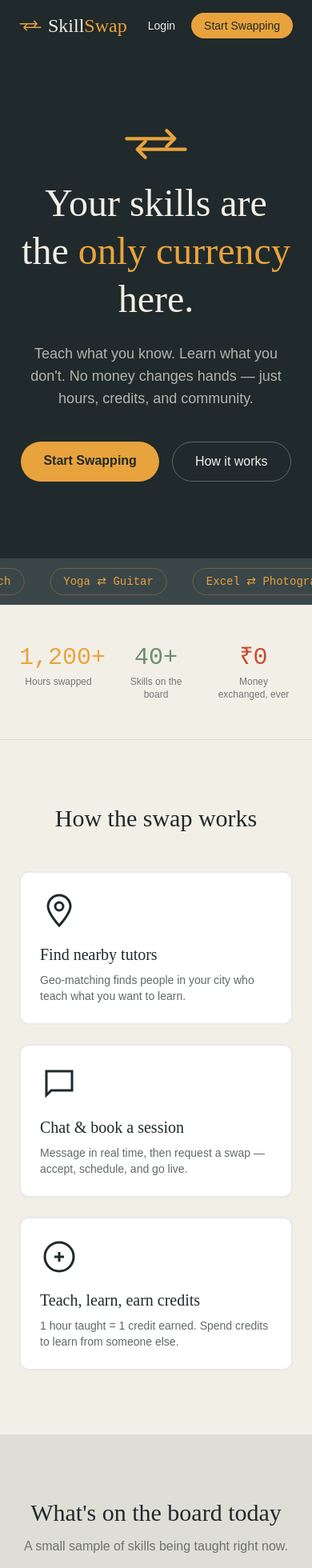
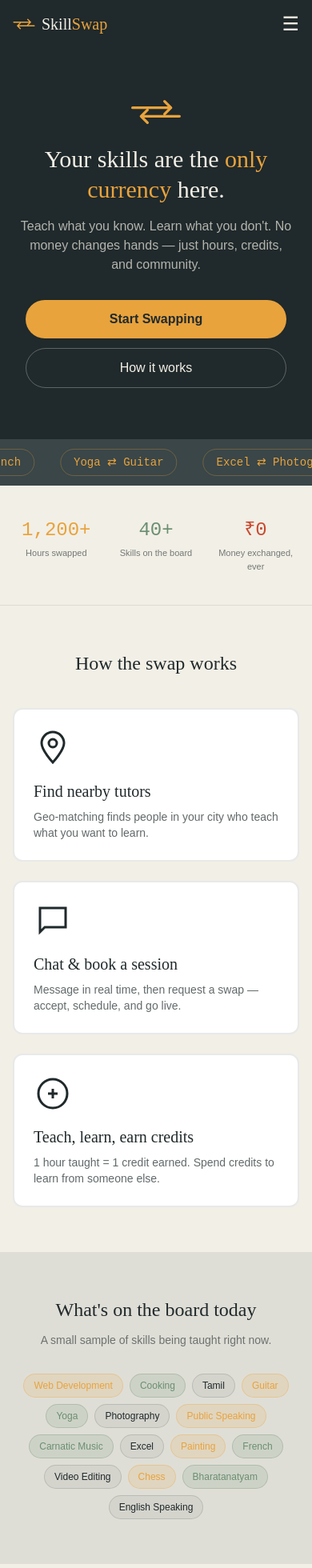
Before and after one commit to GiriDream/skillswap, a React (Vite) app in the folder client/: page / in a window 390 px wide. Shown: the top 1960 px of the page at 80% size. Built offline with nearby package versions, Linux system fonts and the light colour scheme.

Commit message:
Responsive design + video call fix

```diff
--- a/client/src/components/common/Navbar.jsx
+++ b/client/src/components/common/Navbar.jsx
@@ -9,26 +9,34 @@ function Navbar() {
   const { notifications, unreadCount, markAllRead } = useNotifications();
   const navigate = useNavigate();
   const [showBell, setShowBell] = useState(false);
+  const [menuOpen, setMenuOpen] = useState(false);
 
   const handleBellClick = () => {
     setShowBell(!showBell);
     if (!showBell) markAllRead();
   };
 
+  const handleLogout = () => {
+    logout();
+    setMenuOpen(false);
+    navigate('/');
+  };
+
   return (
-    <nav className="bg-slate text-chalk px-6 py-4 flex items-center justify-between sticky top-0 z-40">
+    <nav className="bg-slate text-chalk px-4 md:px-6 py-4 sticky top-0 z-40">
+      <div className="flex items-center justify-between">
         <Link to="/" className="flex items-center gap-2">
           <SwapMark className="w-7 h-4" color="#E8A33D" />
-        <span className="font-display text-2xl">Skill<span className="text-marigold">Swap</span></span>
+          <span className="font-display text-xl md:text-2xl">Skill<span className="text-marigold">Swap</span></span>
         </Link>
 
-      <div className="flex items-center gap-5 text-sm">
+        {/* Desktop links */}
+        <div className="hidden md:flex items-center gap-5 text-sm">
           {user ? (
             <>
               <Link to="/dashboard" className="hover:text-marigold transition">Dashboard</Link>
               <Link to="/analytics" className="hover:text-marigold transition">Analytics</Link>
 
-            {/* Notification bell */}
               <div className="relative">
                 <button onClick={handleBellClick} className="relative hover:text-marigold transition">
                   🔔
@@ -38,7 +46,6 @@ function Navbar() {
                     </span>
                   )}
                 </button>
-
                 {showBell && (
                   <div className="absolute right-0 mt-3 w-72 bg-white text-slate rounded-xl shadow-lg border border-slate/10 max-h-80 overflow-y-auto z-50">
                     {notifications.length === 0 ? (
@@ -72,7 +79,7 @@ function Navbar() {
               <span className="font-mono bg-slate-light px-2 py-1 rounded text-marigold">
                 {user.credits} credits
               </span>
-            <button onClick={() => { logout(); navigate('/'); }} className="hover:text-vermilion transition">
+              <button onClick={handleLogout} className="hover:text-vermilion transition">
                 Logout
               </button>
             </>
@@ -85,6 +92,78 @@ function Navbar() {
             </>
           )}
         </div>
+
+        {/* Mobile: bell + hamburger */}
+        <div className="flex md:hidden items-center gap-4">
+          {user && (
+            <button onClick={handleBellClick} className="relative">
+              🔔
+              {unreadCount > 0 && (
+                <span className="absolute -top-2 -right-2 bg-vermilion text-white text-[10px] w-4 h-4 rounded-full flex items-center justify-center">
+                  {unreadCount}
+                </span>
+              )}
+            </button>
+          )}
+          <button onClick={() => setMenuOpen(!menuOpen)} className="text-2xl leading-none">
+            {menuOpen ? '✕' : '☰'}
+          </button>
+        </div>
+      </div>
+
+      {/* Mobile dropdown notifications */}
+      {showBell && (
+        <div className="md:hidden mt-3 bg-white text-slate rounded-xl shadow-lg border border-slate/10 max-h-72 overflow-y-auto">
+          {notifications.length === 0 ? (
+            <p className="p-4 text-sm text-slate/50">No notifications yet.</p>
+          ) : (
+            notifications.map((n) => (
+              <div
+                key={n.id}
+                onClick={() => { setShowBell(false); navigate(`/chat/${n.fromId}`); }}
+                className="p-3 border-b border-slate/5 cursor-pointer text-sm"
+              >
+                <p className="font-medium">{n.fromName}</p>
+                <p className="text-slate/60 text-xs">{n.preview}</p>
+              </div>
+            ))
+          )}
+        </div>
+      )}
+
+      {/* Mobile menu */}
+      {menuOpen && (
+        <div className="md:hidden mt-4 flex flex-col gap-3 text-sm pb-2">
+          {user ? (
+            <>
+              <div className="flex items-center gap-2 pb-2 border-b border-chalk/10">
+                {user.profileImage ? (
+                  <img src={user.profileImage} alt="" className="w-8 h-8 rounded-full object-cover" />
+                ) : (
+                  <span className="w-8 h-8 rounded-full bg-marigold/20 text-marigold flex items-center justify-center">
+                    {user.name?.charAt(0)}
+                  </span>
+                )}
+                <div>
+                  <p>{user.name}</p>
+                  <p className="font-mono text-marigold text-xs">{user.credits} credits</p>
+                </div>
+              </div>
+              <Link to="/dashboard" onClick={() => setMenuOpen(false)} className="hover:text-marigold">Dashboard</Link>
+              <Link to="/analytics" onClick={() => setMenuOpen(false)} className="hover:text-marigold">Analytics</Link>
+              <Link to="/profile" onClick={() => setMenuOpen(false)} className="hover:text-marigold">Profile</Link>
+              <button onClick={handleLogout} className="text-left text-vermilion">Logout</button>
+            </>
+          ) : (
+            <>
+              <Link to="/login" onClick={() => setMenuOpen(false)} className="hover:text-marigold">Login</Link>
+              <Link to="/register" onClick={() => setMenuOpen(false)} className="bg-marigold text-slate px-4 py-2 rounded-full text-center font-medium">
+                Start Swapping
+              </Link>
+            </>
+          )}
+        </div>
+      )}
     </nav>
   );
 }
--- a/client/src/pages/Landing.jsx
+++ b/client/src/pages/Landing.jsx
@@ -39,15 +39,15 @@ function Landing() {
   return (
     <div>
       {/* HERO */}
-      <section className="bg-slate text-chalk px-6 py-24 text-center relative overflow-hidden">
-        <SwapMark className="w-20 h-10 mx-auto mb-6" color="#E8A33D" />
-        <h1 className="font-display text-5xl md:text-6xl leading-tight max-w-3xl mx-auto">
+      <section className="bg-slate text-chalk px-4 py-16 md:px-6 md:py-24 text-center relative overflow-hidden">
+        <SwapMark className="w-16 h-8 md:w-20 md:h-10 mx-auto mb-6" color="#E8A33D" />
+        <h1 className="font-display text-3xl sm:text-4xl md:text-6xl leading-tight max-w-3xl mx-auto">
           Your skills are the <span className="text-marigold">only currency</span> here.
         </h1>
-        <p className="text-chalk/70 max-w-xl mx-auto mt-6 text-lg">
+        <p className="text-chalk/70 max-w-xl mx-auto mt-4 md:mt-6 text-base md:text-lg px-2">
           Teach what you know. Learn what you don't. No money changes hands — just hours, credits, and community.
         </p>
-        <div className="flex gap-4 justify-center mt-10">
+        <div className="flex flex-col sm:flex-row gap-3 sm:gap-4 justify-center mt-8 md:mt-10 px-4">
           <Link to="/register" className="bg-marigold text-slate px-7 py-3 rounded-full font-semibold hover:scale-105 transition">
             Start Swapping
           </Link>
@@ -69,27 +69,27 @@ function Landing() {
       </div>
 
       {/* STATS STRIP */}
-      <section className="bg-chalk px-6 py-12 border-b border-slate/10">
-        <div className="max-w-4xl mx-auto grid grid-cols-3 gap-6 text-center">
+      <section className="bg-chalk px-4 py-10 md:px-6 md:py-12 border-b border-slate/10">
+        <div className="max-w-4xl mx-auto grid grid-cols-3 gap-4 md:gap-6 text-center">
           <div>
-            <p className="font-mono text-3xl md:text-4xl text-marigold">1,200+</p>
-            <p className="text-xs md:text-sm text-slate/60 mt-1">Hours swapped</p>
+            <p className="font-mono text-2xl md:text-4xl text-marigold">1,200+</p>
+            <p className="text-[11px] md:text-sm text-slate/60 mt-1">Hours swapped</p>
           </div>
           <div>
-            <p className="font-mono text-3xl md:text-4xl text-leaf">40+</p>
-            <p className="text-xs md:text-sm text-slate/60 mt-1">Skills on the board</p>
+            <p className="font-mono text-2xl md:text-4xl text-leaf">40+</p>
+            <p className="text-[11px] md:text-sm text-slate/60 mt-1">Skills on the board</p>
           </div>
           <div>
-            <p className="font-mono text-3xl md:text-4xl text-vermilion">₹0</p>
-            <p className="text-xs md:text-sm text-slate/60 mt-1">Money exchanged, ever</p>
+            <p className="font-mono text-2xl md:text-4xl text-vermilion">₹0</p>
+            <p className="text-[11px] md:text-sm text-slate/60 mt-1">Money exchanged, ever</p>
           </div>
         </div>
       </section>
 
       {/* FEATURES */}
-      <section id="how" className="px-6 py-20 max-w-5xl mx-auto">
-        <h2 className="font-display text-3xl text-center mb-12 text-slate">How the swap works</h2>
-        <div className="grid md:grid-cols-3 gap-6">
+      <section id="how" className="px-4 py-14 md:px-6 md:py-20 max-w-5xl mx-auto">
+        <h2 className="font-display text-2xl md:text-3xl text-center mb-10 md:mb-12 text-slate">How the swap works</h2>
+        <div className="grid grid-cols-1 md:grid-cols-3 gap-6">
           <FeatureCard
             title="Find nearby tutors"
             desc="Geo-matching finds people in your city who teach what you want to learn."
@@ -123,15 +123,15 @@ function Landing() {
       </section>
 
       {/* POPULAR SKILLS - tag cloud */}
-      <section className="bg-slate-light/10 px-6 py-20">
+      <section className="bg-slate-light/10 px-4 py-14 md:px-6 md:py-20">
         <div className="max-w-4xl mx-auto text-center">
-          <h2 className="font-display text-3xl text-slate mb-3">What's on the board today</h2>
-          <p className="text-slate/60 mb-8">A small sample of skills being taught right now.</p>
-          <div className="flex flex-wrap justify-center gap-3">
+          <h2 className="font-display text-2xl md:text-3xl text-slate mb-3">What's on the board today</h2>
+          <p className="text-slate/60 mb-8 text-sm md:text-base">A small sample of skills being taught right now.</p>
+          <div className="flex flex-wrap justify-center gap-2 md:gap-3">
             {popularSkills.map((skill, i) => (
               <span
                 key={skill}
-                className={`px-4 py-2 rounded-full text-sm font-medium border ${
+                className={`px-3 py-1.5 md:px-4 md:py-2 rounded-full text-xs md:text-sm font-medium border ${
                   i % 3 === 0
                     ? 'bg-marigold/15 text-marigold border-marigold/30'
                     : i % 3 === 1
@@ -147,9 +147,9 @@ function Landing() {
       </section>
 
       {/* TESTIMONIALS */}
-      <section className="px-6 py-20 max-w-4xl mx-auto">
-        <h2 className="font-display text-3xl text-center mb-12 text-slate">From the community</h2>
-        <div className="grid md:grid-cols-2 gap-6">
+      <section className="px-4 py-14 md:px-6 md:py-20 max-w-4xl mx-auto">
+        <h2 className="font-display text-2xl md:text-3xl text-center mb-10 md:mb-12 text-slate">From the community</h2>
+        <div className="grid grid-cols-1 md:grid-cols-2 gap-6">
           {testimonials.map((t, i) => (
             <div key={i} className="bg-white border-2 border-slate/10 rounded-xl p-6">
               <p className="text-slate/80 text-sm leading-relaxed mb-4">"{t.quote}"</p>
@@ -161,22 +161,22 @@ function Landing() {
       </section>
 
       {/* FINAL CTA */}
-      <section className="bg-slate text-chalk px-6 py-20 text-center">
-        <SwapMark className="w-16 h-8 mx-auto mb-5" color="#E8A33D" />
-        <h2 className="font-display text-4xl mb-4">Ready to swap your first skill?</h2>
-        <p className="text-chalk/70 mb-8">Sign up free — you start with 5 credits, no card required.</p>
-        <Link to="/register" className="bg-marigold text-slate px-8 py-3.5 rounded-full font-semibold hover:scale-105 transition inline-block">
+      <section className="bg-slate text-chalk px-4 py-14 md:px-6 md:py-20 text-center">
+        <SwapMark className="w-14 h-7 md:w-16 md:h-8 mx-auto mb-5" color="#E8A33D" />
+        <h2 className="font-display text-2xl md:text-4xl mb-4 px-2">Ready to swap your first skill?</h2>
+        <p className="text-chalk/70 mb-8 text-sm md:text-base">Sign up free — you start with 5 credits, no card required.</p>
+        <Link to="/register" className="bg-marigold text-slate px-7 py-3 md:px-8 md:py-3.5 rounded-full font-semibold hover:scale-105 transition inline-block">
           Create Free Account
         </Link>
       </section>
 
       {/* FOOTER */}
-      <footer className="bg-slate-light text-chalk/60 px-6 py-8 text-center text-sm">
+      <footer className="bg-slate-light text-chalk/60 px-4 py-8 md:px-6 text-center text-sm">
         <div className="flex items-center justify-center gap-2 mb-2">
           <SwapMark className="w-6 h-3" color="#F2EFE6" />
           <span className="font-display text-chalk">SkillSwap</span>
         </div>
-        <p>A money-less skill barter community. Built for neighbors who want to teach and learn.</p>
+        <p className="text-xs md:text-sm">A money-less skill barter community. Built for neighbors who want to teach and learn.</p>
         <p className="mt-2 text-xs">© 2026 SkillSwap. All swaps, no spending.</p>
       </footer>
     </div>
```
Also changed, not shown: client/src/components/map/MapView.jsx (+5 -18 lines), client/src/components/video/VideoCall.jsx (+61 -16 lines), client/src/pages/Dashboard.jsx (+22 -20 lines). Lines whose indentation alone changed are shown as unchanged.
